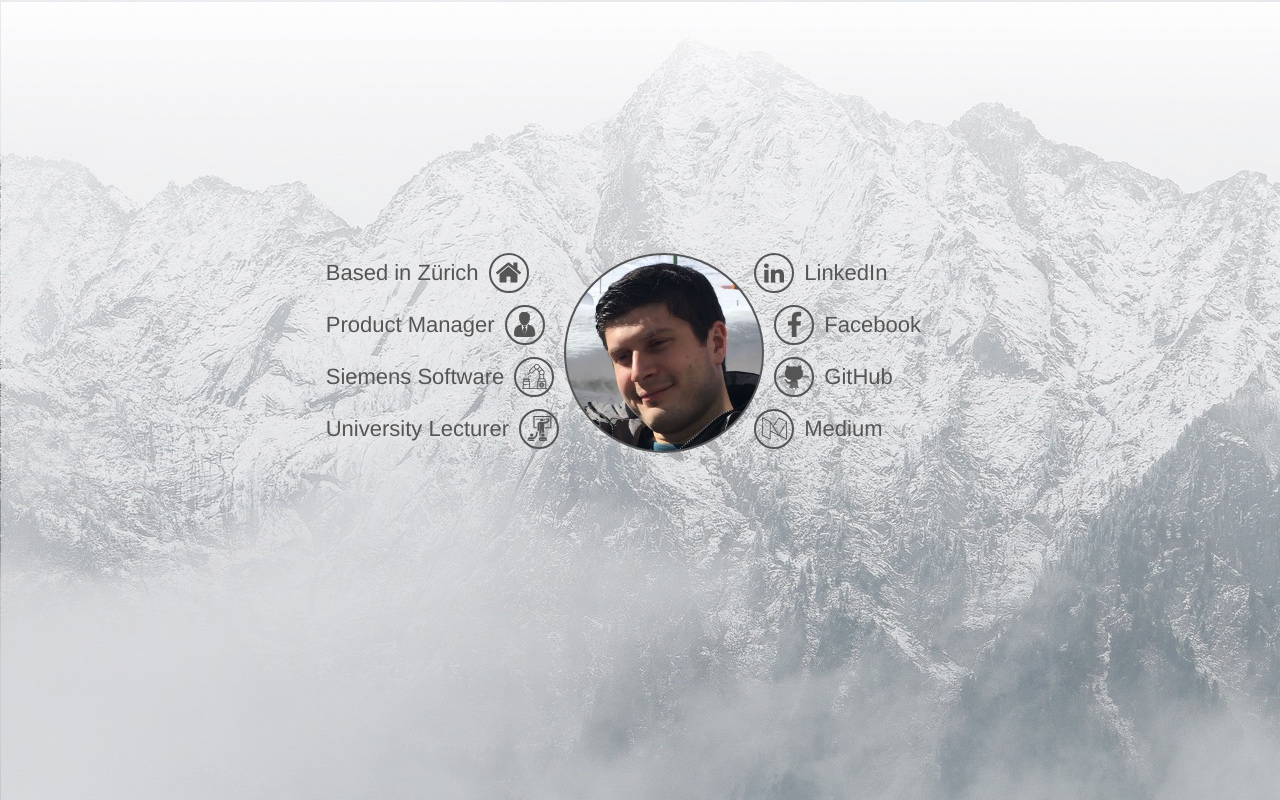
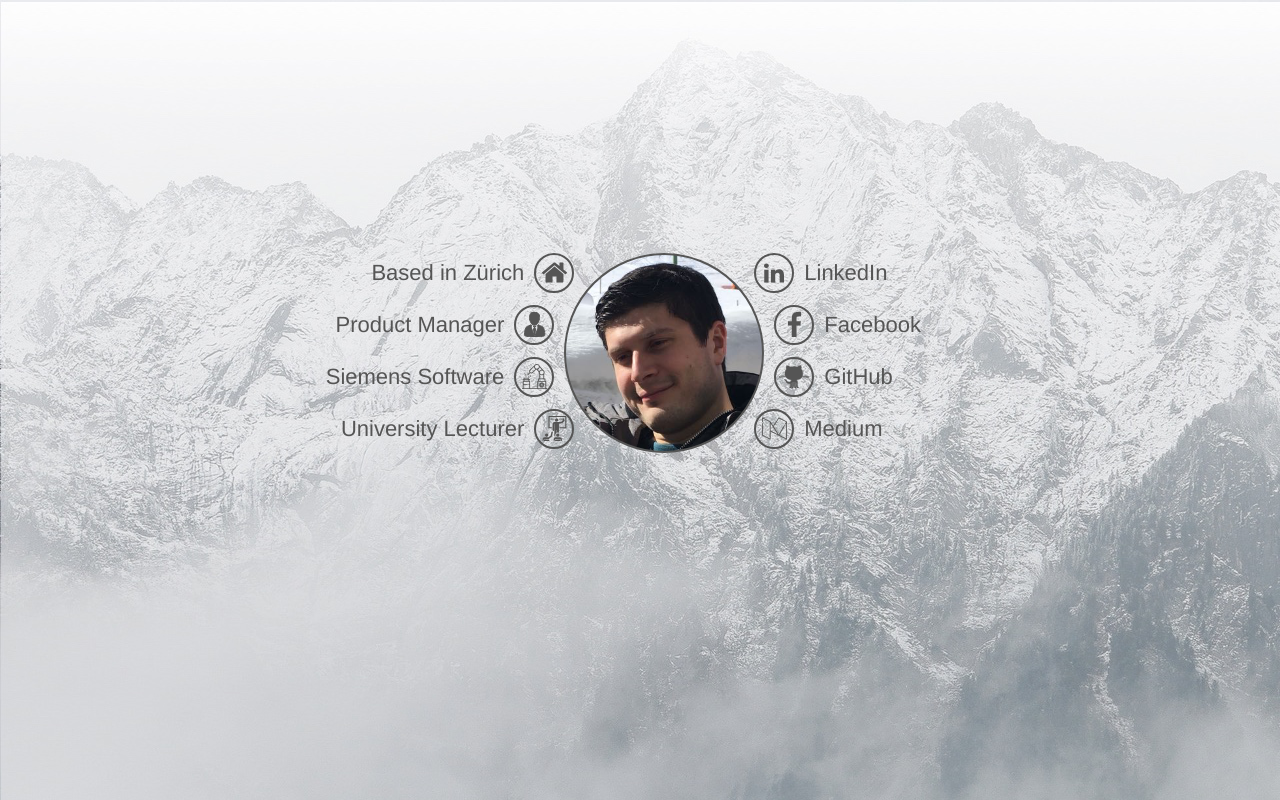
Before and after one commit to Roba1993/robertschuette.de, a plain HTML site: page index.html in a window 1280 px wide. Drawn offline with Linux system fonts and the light colour scheme.

Commit message:
updated css flex align items

```diff
--- a/style.css
+++ b/style.css
@@ -48,7 +48,7 @@
 .profile > .description {
     display: flex;
     flex-direction: column;
-    align-items: right;
+    align-items: flex-end;
 }
 
 .profile > .image {
```
